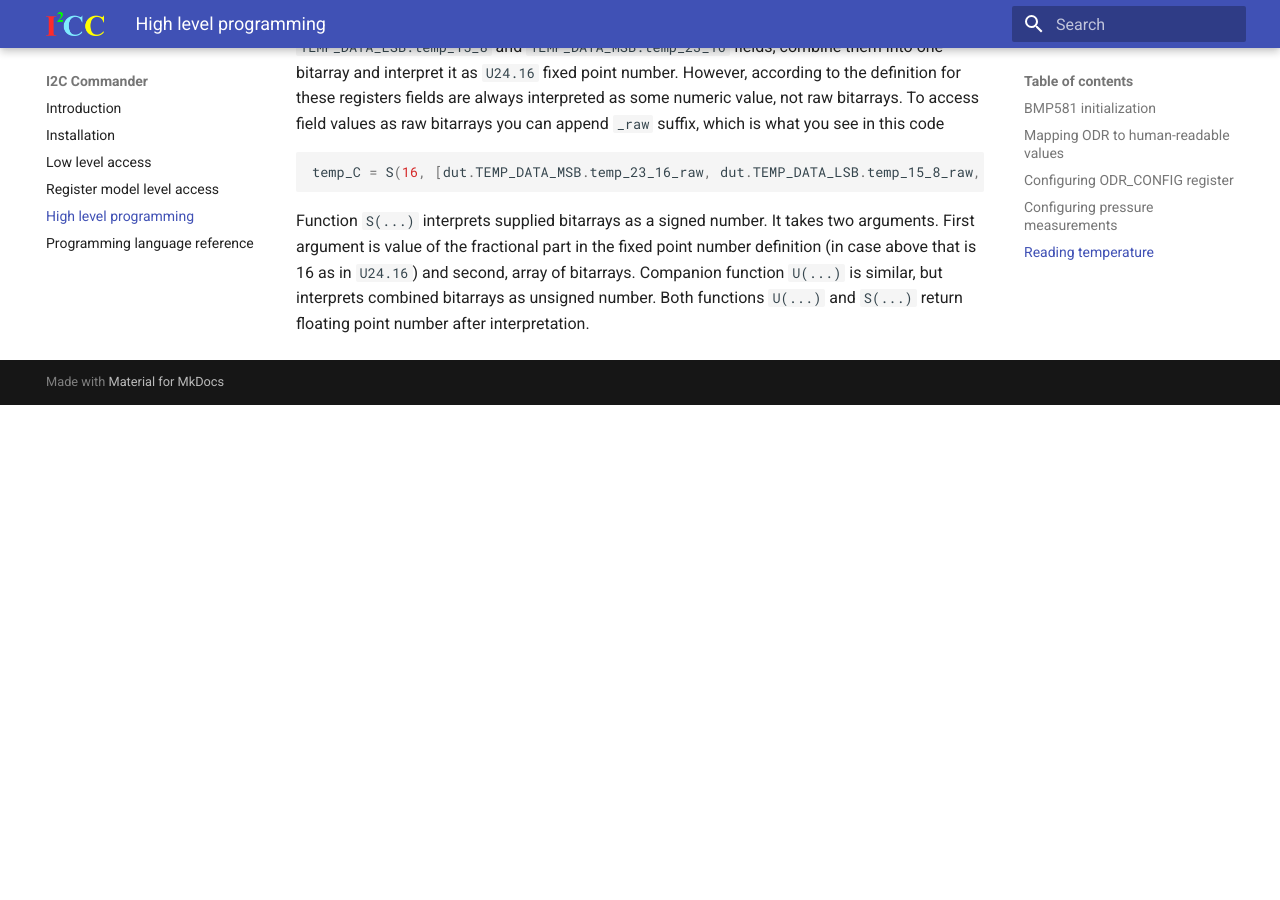
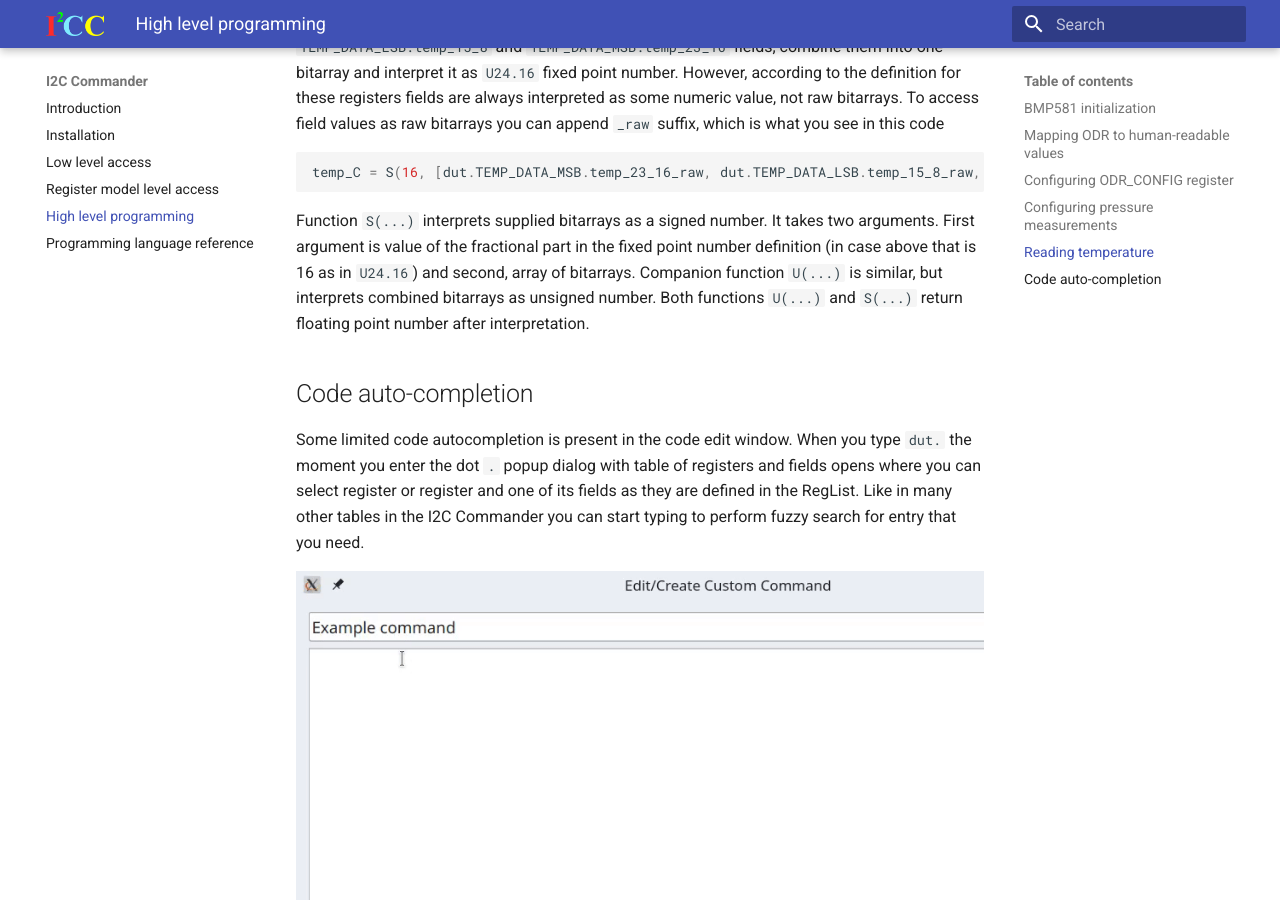
Before and after one commit to priimak/i2cc, an MkDocs documentation site: the page built from docs/high_level_i2c.md, in a window 1280 px wide and 900 px high, scrolled down 8527 px. Built offline with MkDocs 1.6.1 and Material for MkDocs 9.7.7, drawn with Linux system fonts in a browser that asks for light colours; before the commit the page ends 8932 px from its top, so only the background shows below that.

Commit message:
More docs

```diff
--- a/docs/high_level_i2c.md
+++ b/docs/high_level_i2c.md
@@ -300,3 +300,12 @@ Function `S(...)` interprets supplied bitarrays as a signed number. It takes two
 the fractional part in the fixed point number definition (in case above that is 16 as in `U24.16`) and second, array of
 bitarrays. Companion function `U(...)` is similar, but interprets combined bitarrays as unsigned number. Both functions
 `U(...)` and `S(...)` return floating point number after interpretation.
+
+## Code auto-completion
+
+Some limited code autocompletion is present in the code edit window. When you type `dut.` the moment you enter the
+dot `.` popup dialog with table of registers and fields opens where you can select register or register
+and one of its fields as they are defined in the RegList. Like in many other tables in the I2C Commander you can start
+typing to perform fuzzy search for entry that you need.
+
+![](images/register-autocomplete.gif)
```
Also changed, not shown: docs/images/register-autocomplete.gif (added).
